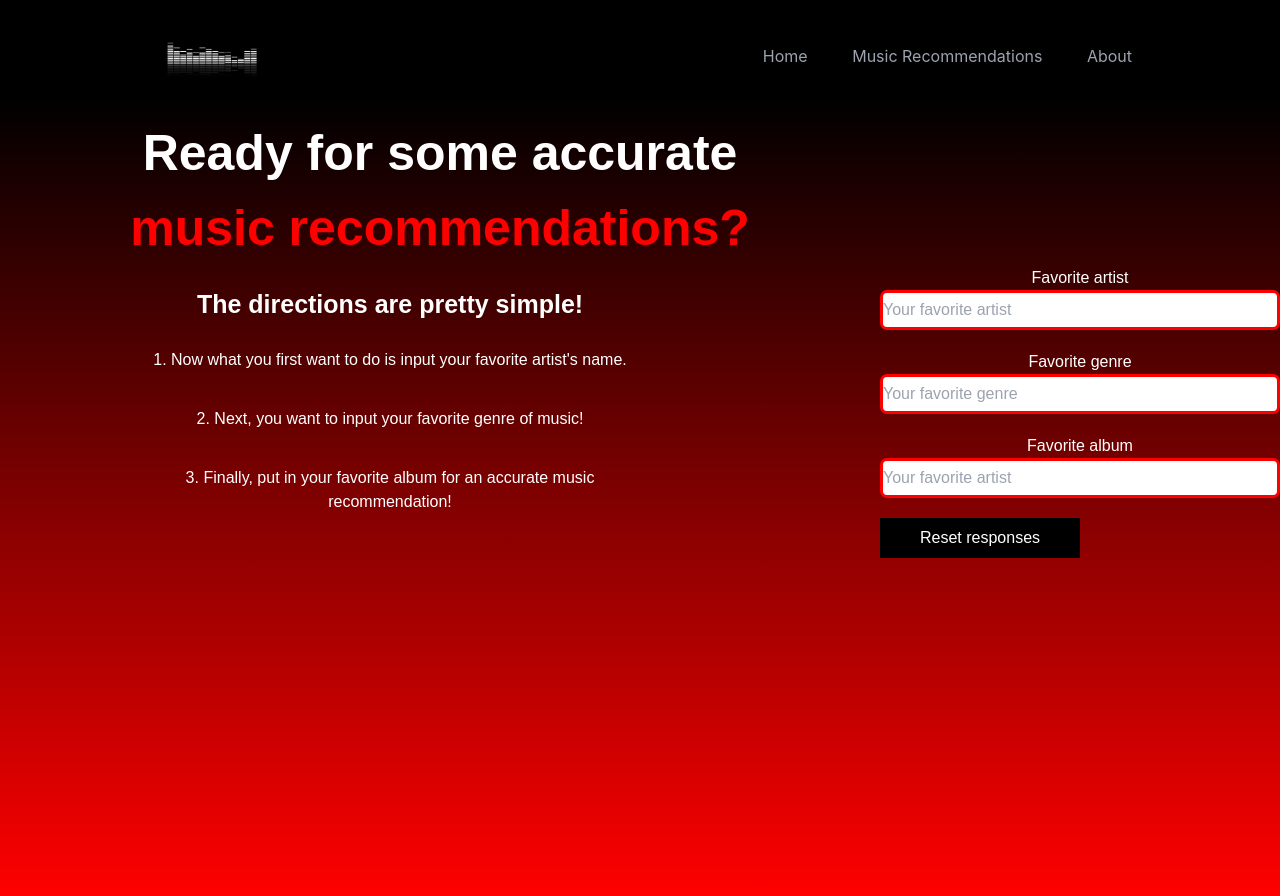
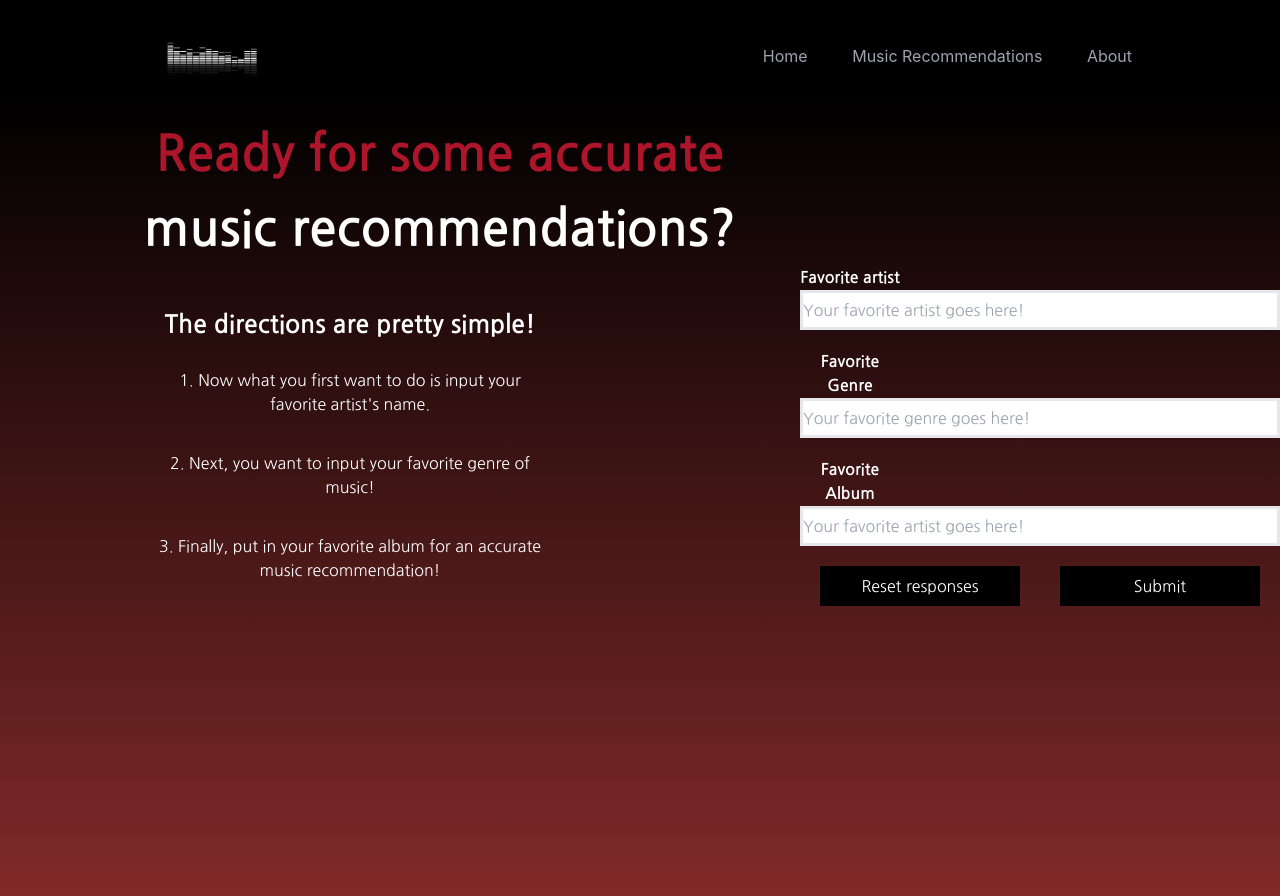
Before and after one commit to CS196Illinois/FA24-Group29, a React (Create React App) app in the folder Project/frontend/: page /inputinfo in a window 1280 px wide. Built offline with nearby package versions, Linux system fonts and the light colour scheme.

Commit message:
Finished styling for about and input pages.

```diff
--- a/Project/frontend/src/components/AboutUsComponent.js
+++ b/Project/frontend/src/components/AboutUsComponent.js
@@ -1,21 +1,25 @@
 import React from 'react';
 import './aboutus.css';
+import {Link} from 'react-router-dom';
 
 function AboutUsComponent() {
     return (
         <d>
             <div className = "bodyaboutus">
-                <div className = "text">
-                    <h1 className = "question">Why create this application?</h1>
-                        <div className = "longText">
-                            <div className = "text1">
-                                <p1 className = "shortp1">We thought it was time for you to experience good music based on what you usually listen to! It's as simple as that!</p1>
-                                <p2 className = "shortp2">Based on proven machine learning models, we take in your information, and
-                                                        return to you accurate music recommendations based on music that you manually put in. Our vigorous and thorough models are ready
-                                                        to give you enjoyment as you listen to music that is new, invigorating, yet similar!</p2>
-                            </div>
-                            <img className = "spotifyimg" src = "https://i.pinimg.com/originals/71/88/bd/7188bd71e4ec64aa9f464b94388961c8.jpg" alt = "red spotify img"/>
-                        </div>
+                <h1 className = "header">Why did we decide to create this application?</h1>
+                <div className = "aboutus">
+                    <img className = "spotifylogo" src = "https://i.pinimg.com/originals/71/88/bd/7188bd71e4ec64aa9f464b94388961c8.jpg" alt = "Spotify logo" />
+                    <div className = "text">
+                        <h1 className = "smalltext">THE FUTURE OF SONG RECOMMENDATIONS. PROVEN MODELS. PROVEN RESULTS</h1>
+                        <hr className = "line"/>
+                        <p1>Imagine taking your favorite artists, genres, and albums, and being able to, from just that information, produce song recommendations that sounded new, but had a similar feel. Something intricate, but personalized.</p1>
+                        <span className = "extraspace"></span>
+                        <p2>We did the hard part for you! With thorough machine learning models, we are able to give you what you have been waiting for. With just a few vital pieces of information, we can give you accurate, real music recommendations.</p2>
+                        <span className = "extraspace"></span>
+                        <p3>User enjoyability is our goal, so giving you quality recommendations is our priority, and our methods back it up. So do our results, try it out here! </p3>
+                        <span className = "extraspace"></span>
+                        <Link to="/inputinfo" className = "transportbutton">Find new music!</Link>
+                    </div>
                 </div>
             </div>
         </d>
--- a/Project/frontend/src/components/InputInfoComponent.js
+++ b/Project/frontend/src/components/InputInfoComponent.js
@@ -3,6 +3,8 @@ import './inputinfo.css';
 import { useState } from 'react';
 
 function InputInfoComponent() {
+
+    const [errorMessage, setErrorMessage] = useState("");
 
     const [artist, setArtist] = useState("");
     const handleArtist = (e) => {
@@ -15,6 +17,22 @@ function InputInfoComponent() {
     const [album, setAlbum] = useState("");
     const handleAlbum = (e) => {
         setAlbum(e.target.value);
+    }
+
+    const resetValues = () => {
+        setArtist("");
+        setGenre("");
+        setAlbum("");
+    }
+
+    const handleSubmit = (e) => {
+        e.preventDefault();
+
+        if (artist == "" || genre == "" || album == "") {
+            setErrorMessage("All fields are required for a good music recommendation!");
+        } else {
+            setErrorMessage("");
+        }
     }
 
 
@@ -36,13 +54,17 @@ function InputInfoComponent() {
                 </div>
                 <div className = "input">
                     <div className = "inputforms">
-                        <label>Favorite artist</label>
-                        <input autofocus placeholder = "Your favorite artist" className = "artistinput" type = "text" value = {artist} onChange = {handleArtist}/>
-                        <label>Favorite genre</label>
-                        <input placeholder = "Your favorite genre" className = "genreinput" type = "text" value = {genre} onChange = {handleGenre}/>
-                        <label>Favorite album</label>
-                        <input placeholder = "Your favorite artist" className = "albuminput" type = "text" value = {album} onChange = {handleAlbum}/>
-                        <button className = "resetbutton">Reset responses</button>
+                            <label className = "label">Favorite artist</label>
+                            <input placeholder = "Your favorite artist goes here!" className = "artistinput" type = "text" value = {artist} onChange = {handleArtist}/>
+                            <label className = "label">Favorite Genre</label>
+                            <input placeholder = "Your favorite genre goes here!" className = "genreinput" type = "text" value = {genre} onChange = {handleGenre}/>
+                            <label className = "label">Favorite Album</label>
+                            <input placeholder = "Your favorite artist goes here!" className = "albuminput" type = "text" value = {album} onChange = {handleAlbum}/>
+                            <div className = "buttons">
+                                <button onClick = {resetValues} className = "resetbutton">Reset responses</button>
+                                <button onClick = {handleSubmit} className = "submitbutton">Submit</button>
+                                {errorMessage && <p style = {{color: "red"}}>{errorMessage}</p>}
+                            </div>
                     </div>
                 </div>
             </div>
--- a/Project/frontend/src/components/aboutus.css
+++ b/Project/frontend/src/components/aboutus.css
@@ -1,33 +1,64 @@
 .bodyaboutus {
-    background-color: red;
+    background-color: black;
+    color: rgb(165,165,165);
     width: 100%;
-    height: 700px;
+    height: 900px;
+}
+
+.header {
+    padding-top: 20px;
+    font-size: 50px;
+    color: white;
+    margin-bottom: 30px;
+}
+
+.aboutus {
+    display: flex;
+    width: 100%;
+}
+
+.spotifylogo {
+    width: 500px;
+    height: 500px;
+    margin-left: 200px;
 }
 
 .text {
+    width: 40%;
+    font-size: 17px;
+    margin-left: 100px;
+    padding-top: 22px;
+}
+
+.smalltext {
+    font-size: 15px;
     color: white;
 }
 
-.question {
-    font-size: 40px;
-    padding-top: 50px;
-    padding-right: 600px;
-    padding-bottom: 70px;
+.line {
+    border-width: 1px;
+    border-color: red;
+    width: 100%;
+    margin-top: 10px;
+    margin-bottom: 20px;
 }
 
-.longText {
-    width: 100%;
-    font-family:Arial, Helvetica, sans-serif;
-    display: flex;
+.transportbutton {
+    border-color: red;
+    border-radius: 40px;
+    width: 300px;
+    border-width: 2px;
+    height: 60px;
+    margin-top: 30px;
+    background-color: black;
+    font-size: 23px;
+    transition-duration: .8s;
+    color: white;
+    display: block;
+    margin-left: 150px;
+    padding-top: 7px;
 }
 
-.text1 {
-    width: 400px;
-    margin-right: 100px;
-    margin-left: 100px;
+.transportbutton:hover {
+    background-color: rgb(173, 21, 21);
 }
-
-.spotifyimg {
-    width: 50px;
-    height: 50px;
-}
--- a/Project/frontend/src/components/inputinfo.css
+++ b/Project/frontend/src/components/inputinfo.css
@@ -1,16 +1,17 @@
+@import url('https://fonts.googleapis.com/css2?family=Nanum+Gothic:wght@400;700;800&display=swap');
+
 .body {
-    background-image: linear-gradient(black,red);
+    background-image: linear-gradient(black, rgb(130,42,42));
+    height: 800px;
+    font-family: "Nanum Gothic";
     color: white;
-    height: 800px;
-    font-family:Arial, Helvetica, sans-serif;
 }
 
 .inputinfo {
     display:flex;
-    color: white;
 }
 .bigheader {
-    color: white;
+    color: rgb(173,21,42);
     padding-right: 500px;
     padding-top: 20px;
     align-items: center;
@@ -19,58 +20,52 @@
     font-weight: bold;
 }
 .recommendations {
-    color: red;
+    color: white;
     padding-right: 500px;
     align-items: center;
     font-size: 50px;
     margin-left: 100px;
     font-weight: bold;
-    padding-bottom: 70px;
+    padding-bottom: 200px;
 
 }
 .input {
     padding-left: 100px;
-    color: white;
 }
 
 .musicinfoinput {
     vertical-align: center;
-    color: white;
 }
 
 .info {
     padding-left: 150px;
-    padding-top: 20px;
+    padding-top: 40px;
 }
 .inputforms {
-    color: white;
     display: flex;
     flex-direction: column;
     margin-left: 150px;
 }
 .artistinput {
-    width: 400px;
+    width: 480px;
     margin-bottom: 20px;
-    border-color: red;
     border-width: 3px;
-    border-radius: 7px;
     height: 40px;
+    color: black;
 }
 .genreinput {
-    width: 400px;
+    width: 480px;
     margin-bottom: 20px;
-    border-color: red;
     border-width: 3px;
-    border-radius: 7px;
     height: 40px;
+    color: black;
 }
 .albuminput {
-    width: 400px;
+    width: 480px;
     margin-bottom: 20px;
-    border-color: red;
     border-width: 3px;
-    border-radius: 7px;
     height: 40px;
+    color: black;
 }
 .extraspace {
     margin-bottom: 35px;
@@ -92,3 +87,22 @@
 .resetbutton:hover {
     background-color: gray;
 }
+
+.submitbutton {
+    background-color: black;
+    width: 200px;
+    height: 40px;
+    transition-duration: .4s;
+    border: none;
+    color: white;
+    margin-left: 40px;
+}
+
+.submitbutton:hover {
+    background-color: gray;
+}
+
+.label {
+    margin-right: 380px;
+    font-weight: bold;
+}
```
